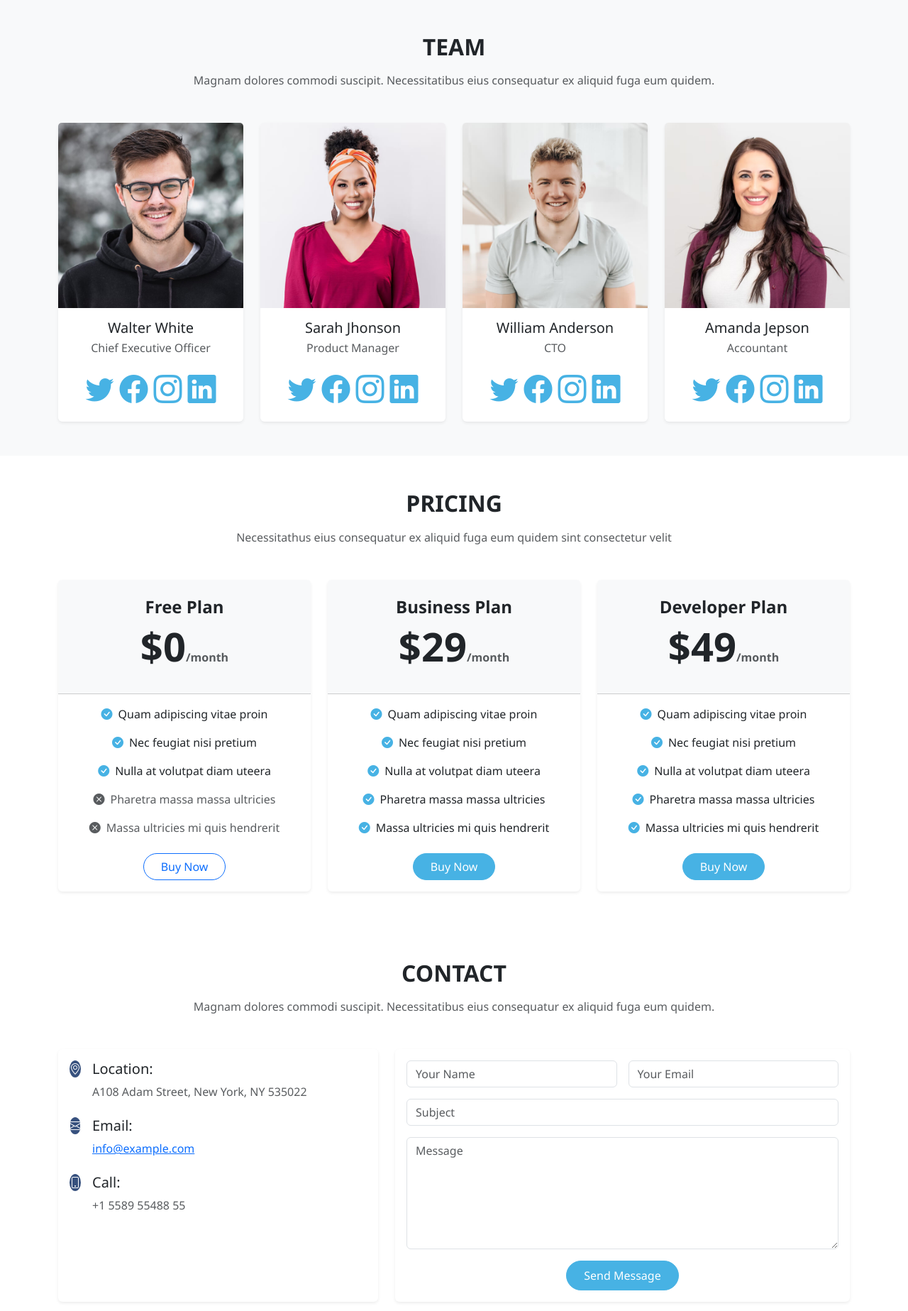
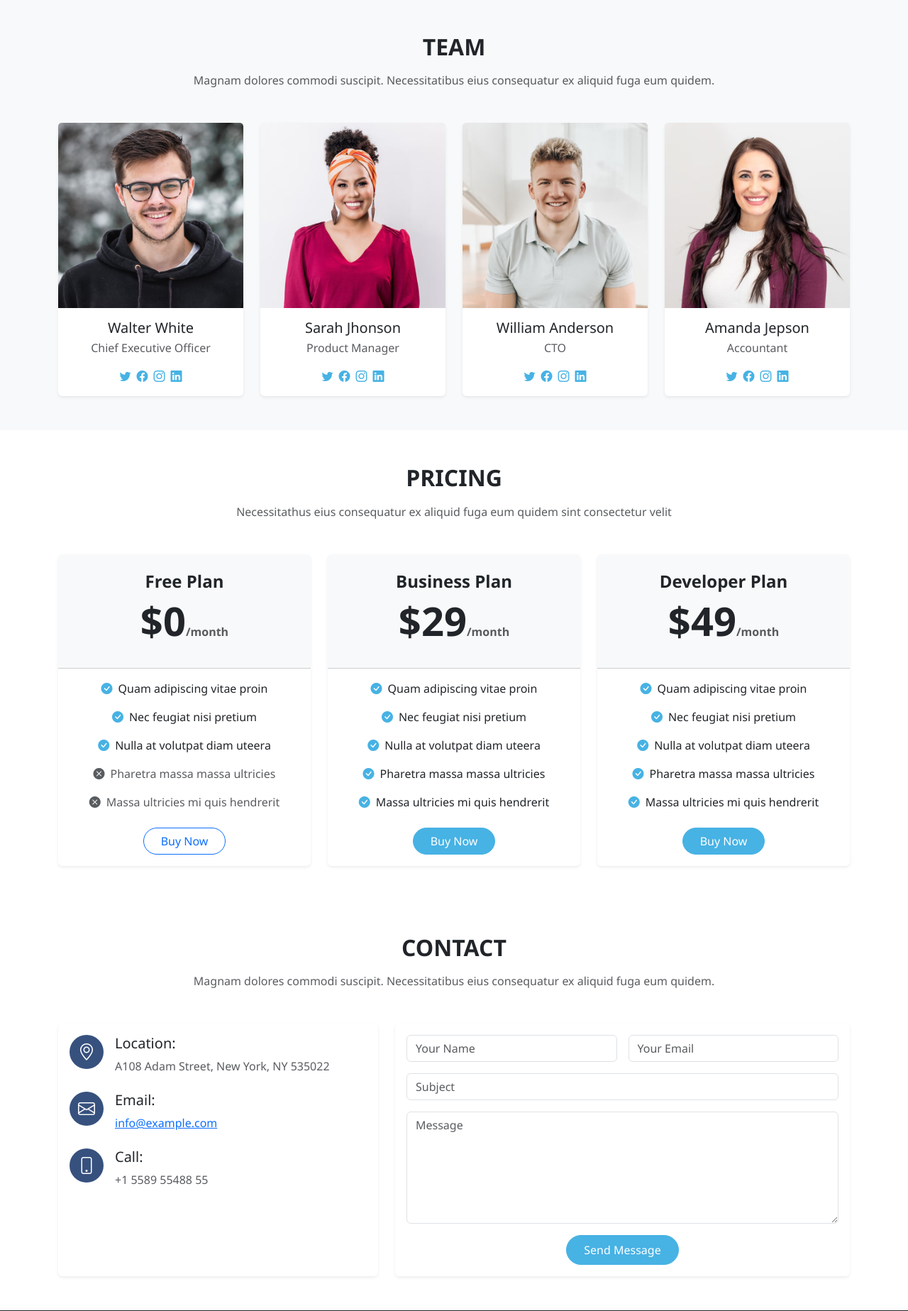
Before and after one commit to WasiullahSahito/codepro2025, a PHP site: page / in a window 1280 px wide. Shown: the part 2637-4484 px from the top of the page at 71% size. Run offline with PHP 8.4, Linux system fonts and the light colour scheme; some libraries are stand-ins or nearby versions.

Commit message:
Update style.css

```diff
--- a/Task-6/css/style.css
+++ b/Task-6/css/style.css
@@ -4,7 +4,7 @@
 }
 
 body {
-    font-family: 'Segoe UI', Tahoma, Geneva, Verdana, sans-serif;
+    font-family: "Segoe UI", Tahoma, Geneva, Verdana, sans-serif;
 }
 
 .navbar {
@@ -17,7 +17,7 @@ body {
 }
 
 .hero-section {
-    background: linear-gradient(rgba(40, 58, 90, 0.9), rgba(40, 58, 90, 0.9)), url('img/hero-img.png');
+    background: linear-gradient(rgba(40, 58, 90, 0.9), rgba(40, 58, 90, 0.9)), url("img/hero-img.png");
     background-size: cover;
     background-position: center;
     background-attachment: fixed;
@@ -91,15 +91,33 @@ body {
     transform: translateY(-3px);
 }
 
+.team-member .social-links i {
+    font-size: 1rem;
+}
+
 .animated {
     animation: float 3s ease-in-out infinite;
 }
+
 .bg-darker {
     background-color: #14213d;
 }
 
 .text-primary i {
     font-size: 2.5rem;
+}
+
+.contact-icon {
+    width: 48px;
+    height: 48px;
+    display: flex;
+    align-items: center;
+    justify-content: center;
+    flex-shrink: 0;
+}
+
+.contact-icon i {
+    font-size: 1.5rem;
 }
 
 @keyframes float {
@@ -115,13 +133,3 @@ body {
         transform: translateY(0px);
     }
 }
-
-@media (max-width: 991.98px) {
-    .hero-section {
-        text-align: center;
-    }
-
-    .hero-section .btn-container {
-        justify-content: center;
-    }
-}
```
Lines whose indentation alone changed are shown as unchanged.
